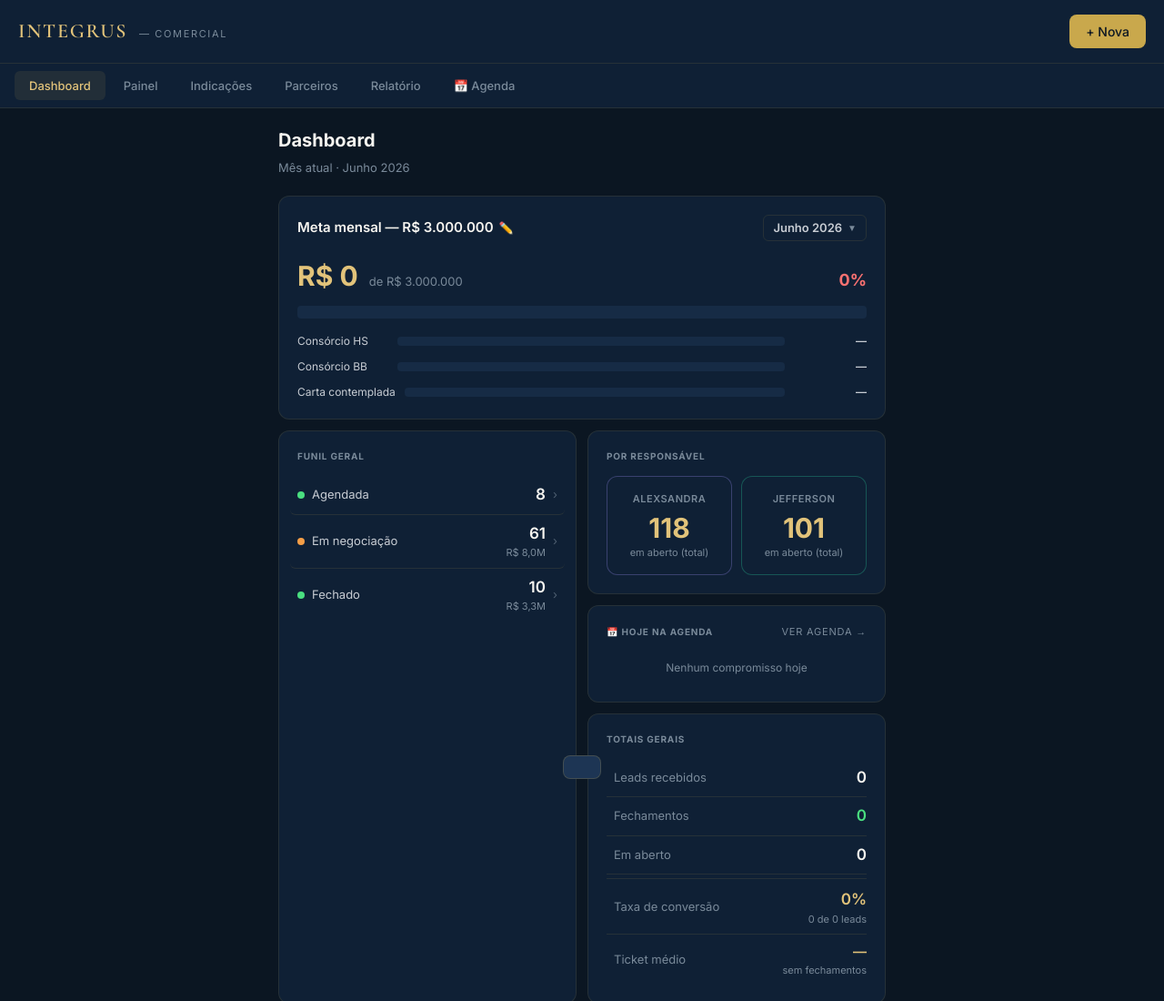
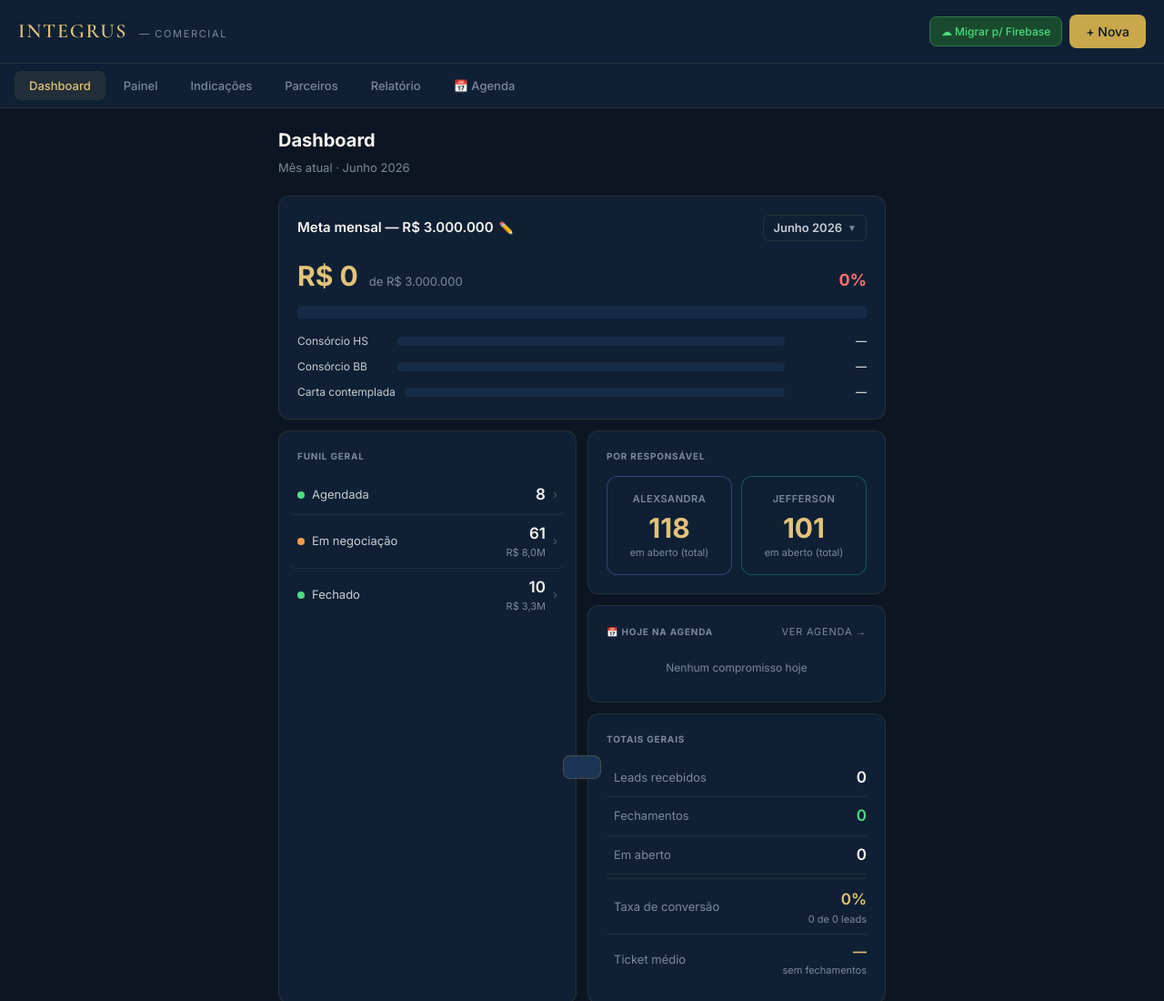
Before and after one commit to Alexsandra521/crm-integrus, a plain HTML site: page index.html in a window 1280 px wide. Shown: the top 1100 px of the page at 91% size. Drawn offline with nearby package versions, Linux system fonts and the light colour scheme.

Commit message:
Update index.html

```diff
--- a/index.html
+++ b/index.html
@@ -928,6 +928,7 @@
   <div style="display:flex;gap:8px;align-items:center">
     <div style="display:flex;gap:8px;align-items:center">
     <button id="btn-instalar" class="btn btn-secondary" style="display:none;padding:8px 14px;font-size:13px" onclick="instalarApp()">Instalar app</button>
+    <button id="btn-migrar" class="btn" style="width:auto;margin:0;padding:8px 12px;font-size:12px;background:#1a4a2e;border:1px solid #2d7a4f;color:#4ade80" onclick="migrarParaFirebase()">☁ Migrar p/ Firebase</button>
 <button class="btn btn-primary" style="width:auto;margin:0;padding:10px 18px;font-size:14px" onclick="abrirNovaIndicacao()">+ Nova</button>
   </div>
   </div>
```
